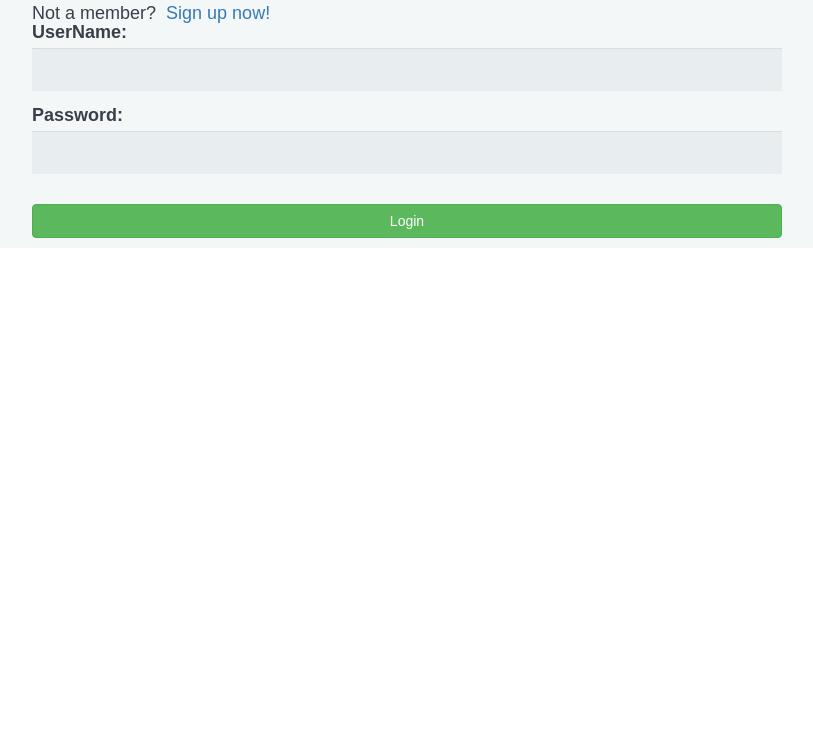
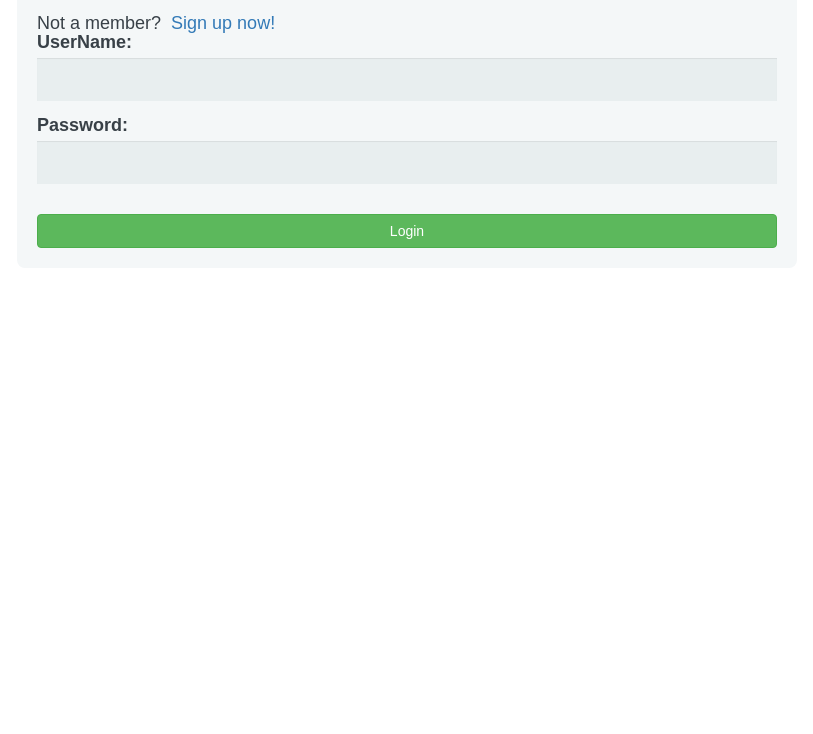
Before and after one commit to Liam-ucsd/134b, a plain HTML site: page app/hw3_part2_version1/LoginBootstrap.html in a window 1280 px wide. Shown: the part 66-800 px from the top of the page, without its empty margins (233-1046 px from the left). Drawn offline with nearby package versions, Linux system fonts and the light colour scheme.

Commit message:
login bootstrap not done

```diff
--- a/app/hw3_part2_version1/LoginBootstrap.html
+++ b/app/hw3_part2_version1/LoginBootstrap.html
@@ -15,8 +15,7 @@
     <div class="container">
     <form action="index.html" method="post">
       <div class="row">
-        <div class="col-sm-2"></div>
-        <div class="col-sm-8">
+        <div class="col-sm-8 col-sm-offset-2" id="form">
           <h1 class="text-center">Login</h1>
           <h4>Not a member? &nbsp;<a href="Signup.html">Sign up now!</a>
           <fieldset class="form-group">
@@ -28,7 +27,6 @@
           </fieldset>
           <button type="submit" class="btn btn-success btn-block">Login</button>
         </div>
-        <div class="col-sm-2"></div>
       </div>
     </form>
     </div>
--- a/app/hw3_part2_version1/LoginSignupBootstrap.css
+++ b/app/hw3_part2_version1/LoginSignupBootstrap.css
@@ -9,9 +9,10 @@ body {
   color: #384047;
 }
 
-form {
+ #form{
   background-color: #f4f7f8;
   border-radius: 8px;
+  padding: 10px 20px;
 }
 
 h1 {
```
